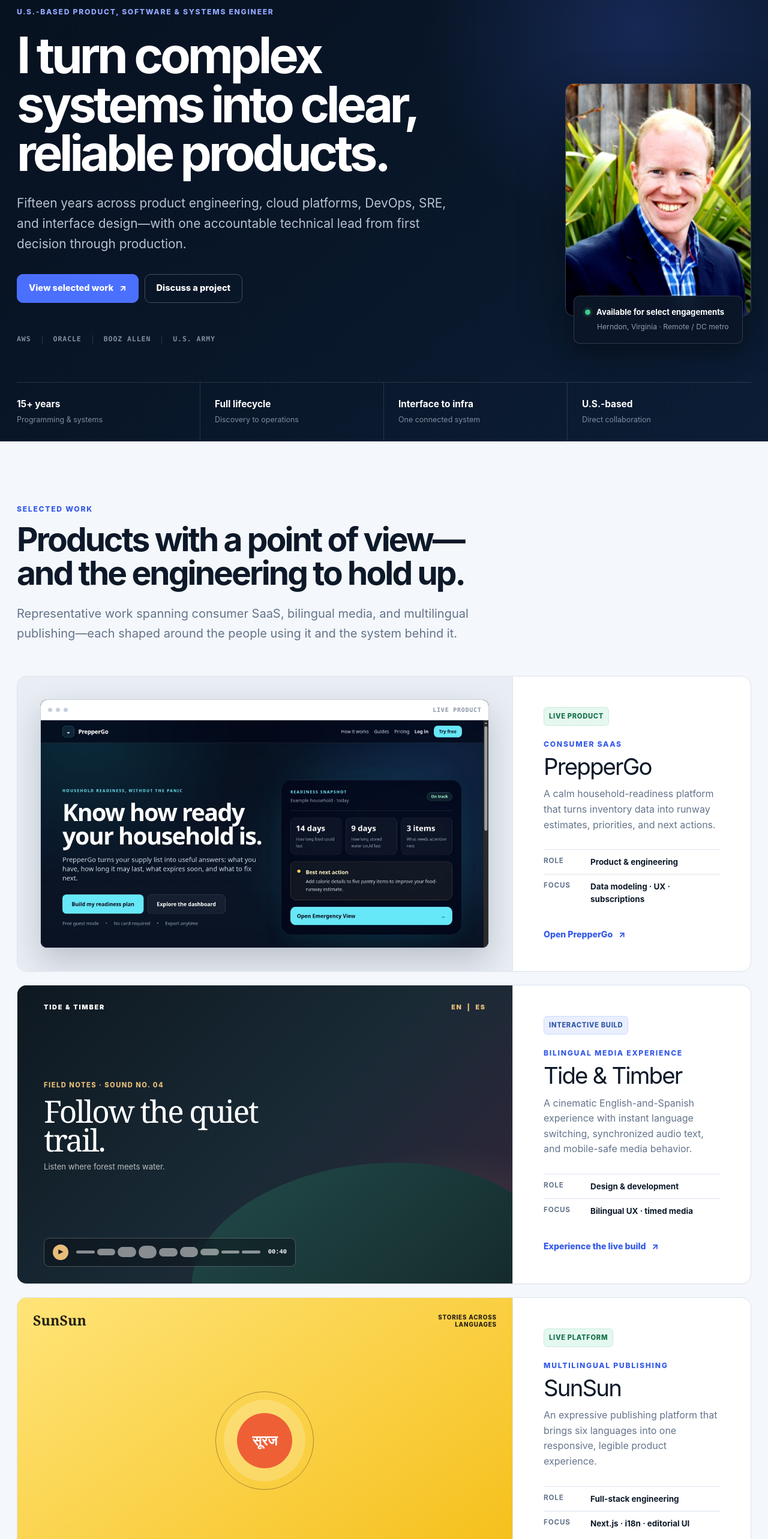
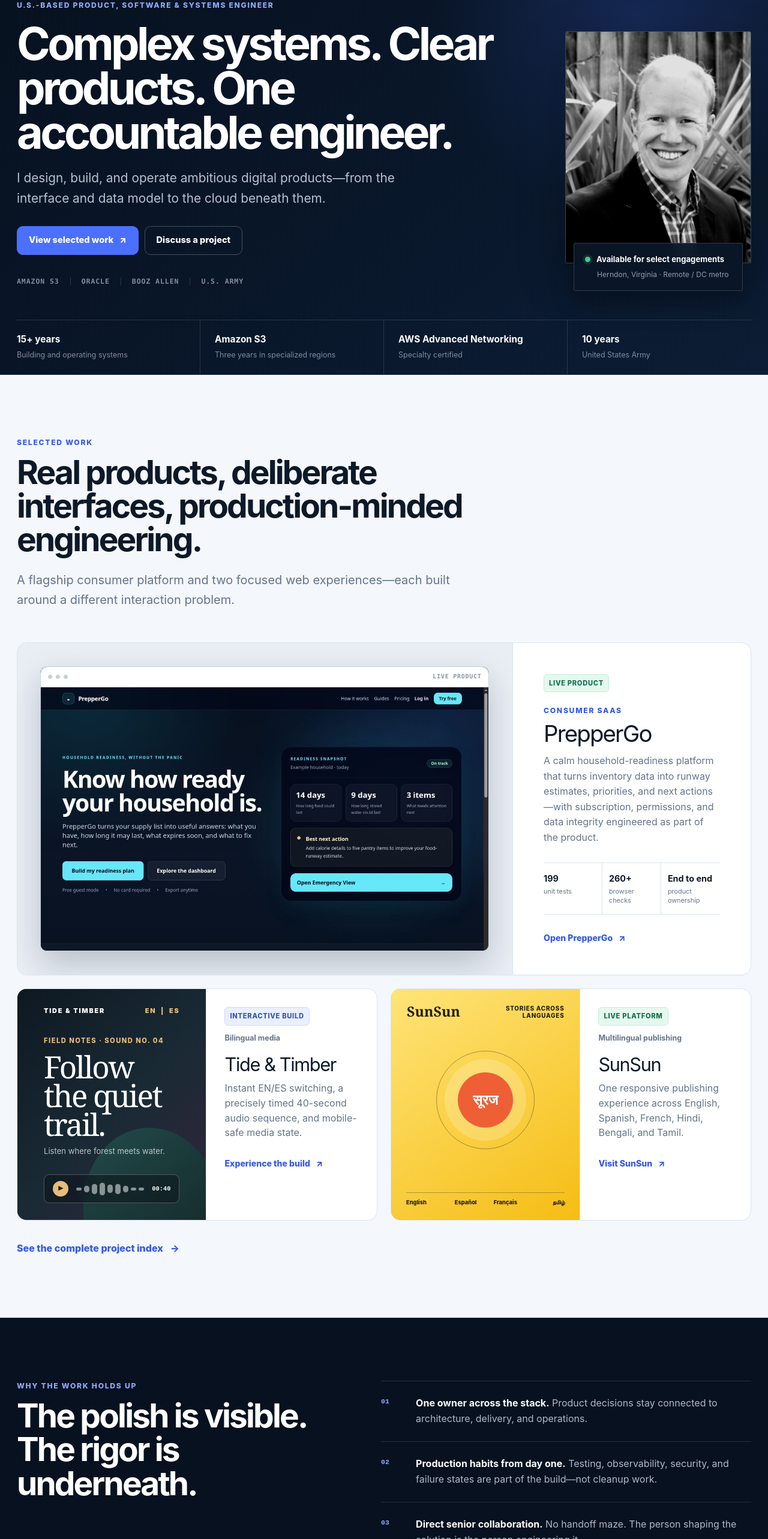
Before and after one commit to juschock/portfolioWebsite, a Next.js app: page / in a window 1280 px wide. Shown: the part 140-2706 px from the top of the page at 60% size. Built offline with nearby package versions, Linux system fonts and the light colour scheme.

Commit message:
Polish portfolio hierarchy and proof

```diff
--- a/src/app/globals.css
+++ b/src/app/globals.css
@@ -60,9 +60,9 @@
 .eyebrow-on-dark { color: #91a8ff; }
 
 .display {
-  max-width: 850px;
-  margin: 22px 0 26px;
-  font-size: clamp(3.35rem, 6.5vw, 6.25rem);
+  max-width: 900px;
+  margin: 18px 0 22px;
+  font-size: clamp(3.15rem, 5.9vw, 5.65rem);
   font-weight: 720;
   letter-spacing: -0.062em;
   line-height: 0.98;
@@ -176,19 +176,19 @@
 }
 
 .hero-layout {
-  min-height: 680px;
+  min-height: 600px;
   display: grid;
   grid-template-columns: minmax(0, 1.48fr) minmax(310px, 0.52fr);
   gap: clamp(54px, 7vw, 100px);
   align-items: center;
-  padding: 78px 0 64px;
+  padding: 58px 0 48px;
 }
 
 .hero-copy { min-width: 0; }
 
 .hero-lead {
-  max-width: 720px;
-  margin: 0 0 32px;
+  max-width: 680px;
+  margin: 0 0 28px;
   color: #b7c2d1;
   font-size: clamp(1.08rem, 1.7vw, 1.3rem);
   line-height: 1.65;
@@ -221,7 +221,7 @@
 .button-on-dark:hover { background: rgba(255, 255, 255, 0.07); border-color: rgba(255, 255, 255, 0.4); }
 
 .hero-credentials {
-  margin-top: 54px;
+  margin-top: 38px;
   display: flex;
   flex-wrap: wrap;
   gap: 10px 0;
@@ -241,7 +241,7 @@
 
 .hero-profile {
   align-self: stretch;
-  min-height: 470px;
+  min-height: 430px;
   display: flex;
   flex-direction: column;
   justify-content: flex-end;
@@ -252,7 +252,7 @@
   overflow: hidden;
   aspect-ratio: 4 / 5;
   border: 1px solid rgba(255, 255, 255, 0.15);
-  border-radius: 14px;
+  border-radius: 3px;
   background: var(--navy-800);
   box-shadow: 0 28px 80px rgba(0, 0, 0, 0.32);
 }
@@ -263,6 +263,8 @@
   display: block;
   object-fit: cover;
   object-position: center;
+  filter: grayscale(100%) contrast(1.06) brightness(0.88);
+  transform: scale(1.015);
 }
 
 .profile-summary {
@@ -274,7 +276,7 @@
   color: white;
   background: rgba(11, 23, 40, 0.94);
   border: 1px solid rgba(255, 255, 255, 0.16);
-  border-radius: 10px;
+  border-radius: 3px;
   box-shadow: 0 16px 36px rgba(0, 0, 0, 0.28);
   -webkit-backdrop-filter: blur(12px);
   backdrop-filter: blur(12px);
@@ -290,7 +292,7 @@
   border-top: 1px solid var(--line-dark);
 }
 
-.proof-rail > div { padding: 24px 24px 26px; border-right: 1px solid var(--line-dark); }
+.proof-rail > div { padding: 20px 24px 22px; border-right: 1px solid var(--line-dark); }
 .proof-rail > div:first-child { padding-left: 0; }
 .proof-rail > div:last-child { border-right: 0; }
 .proof-rail strong { display: block; color: white; font-size: 0.96rem; }
@@ -313,7 +315,7 @@
 .case-study-list { display: grid; gap: 22px; }
 
 .case-study {
-  min-height: 430px;
+  min-height: 410px;
   display: grid;
   grid-template-columns: minmax(0, 1.62fr) minmax(320px, 0.78fr);
   overflow: hidden;
@@ -346,6 +348,37 @@
 }
 
 .case-study-copy p { margin: 0; color: var(--muted); line-height: 1.6; }
+
+.project-proof {
+  display: grid;
+  grid-template-columns: repeat(3, 1fr);
+  border-block: 1px solid var(--line);
+}
+
+.project-proof > div { padding: 15px 11px; border-right: 1px solid var(--line); }
+.project-proof > div:first-child { padding-left: 0; }
+.project-proof > div:last-child { border-right: 0; }
+.project-proof strong { display: block; color: var(--ink); font-size: 0.9rem; }
+.project-proof span { margin-top: 4px; display: block; color: var(--muted); font-size: 0.68rem; line-height: 1.35; }
+
+.supporting-cases { display: grid; grid-template-columns: repeat(2, minmax(0, 1fr)); gap: 22px; }
+.supporting-case { overflow: hidden; display: grid; grid-template-columns: minmax(0, 1.05fr) minmax(260px, 0.95fr); background: white; border: 1px solid var(--line); border-radius: 16px; transition: transform 0.2s ease, box-shadow 0.2s ease, border-color 0.2s ease; }
+.supporting-case:hover { transform: translateY(-3px); border-color: #bdc9d8; box-shadow: var(--shadow); }
+.supporting-case-visual { min-width: 0; background: #e8eef6; }
+.supporting-case-visual .preview { height: 100%; min-height: 330px; }
+.supporting-case-copy { padding: 30px; border-left: 1px solid var(--line); }
+.supporting-case-copy h3 { margin: 20px 0 11px; font-size: clamp(1.7rem, 2.4vw, 2.35rem); letter-spacing: -0.045em; line-height: 1; }
+.supporting-case-copy p { margin: 0; color: var(--muted); line-height: 1.55; }
+.supporting-case-copy .view-link { margin-top: 28px; }
+
+.proof-section { color: white; background: var(--navy-950); border-block: 1px solid #172a43; }
+.proof-layout { display: grid; grid-template-columns: 0.9fr 1.1fr; gap: clamp(54px, 8vw, 110px); align-items: start; }
+.proof-layout .section-title { max-width: 560px; }
+.proof-ledger { border-top: 1px solid var(--line-dark); }
+.proof-ledger > div { padding: 24px 0; display: grid; grid-template-columns: 42px 1fr; gap: 16px; border-bottom: 1px solid var(--line-dark); }
+.proof-ledger span { color: #91a8ff; font: 750 0.72rem/1.7 ui-monospace, monospace; }
+.proof-ledger p { margin: 0; color: #aeb9c8; line-height: 1.62; }
+.proof-ledger strong { color: white; }
 
 .project-status {
   width: fit-content;
@@ -562,6 +595,7 @@
 .project-heading-row .project-status { margin: 0; }
 .project-copy h2 { margin: 24px 0 14px; font-size: clamp(2.05rem, 3vw, 3rem); letter-spacing: -0.045em; line-height: 1; }
 .project-summary { margin: 0; color: var(--muted); line-height: 1.62; }
+.project-proofline { margin: 16px 0 0; color: var(--accent-strong); font-size: 0.77rem; font-weight: 780; line-height: 1.45; }
 .project-detail-list { margin-top: 27px; border-top: 1px solid var(--line); }
 .project-detail-list > div { padding: 12px 0; display: grid; grid-template-columns: 92px 1fr; gap: 14px; border-bottom: 1px solid var(--line); }
 .project-detail-list dd { margin: 0; color: #34445a; font-size: 0.82rem; line-height: 1.5; }
@@ -666,6 +700,7 @@
 @media (max-width: 1020px) {
   .hero-layout { grid-template-columns: minmax(0, 1.2fr) minmax(290px, 0.8fr); gap: 48px; }
   .case-study { grid-template-columns: minmax(0, 1.25fr) minmax(310px, 0.75fr); }
+  .supporting-cases { grid-template-columns: 1fr; }
   .project-row { grid-template-columns: 46px 1fr; }
   .project-row-index { grid-row: 1 / span 2; }
   .project-media { border-right: 0; border-bottom: 1px solid var(--line); }
@@ -688,7 +723,7 @@
   .case-study { grid-template-columns: 1fr; }
   .case-study-visual .preview { min-height: 410px; }
   .case-study-copy { border-left: 0; border-top: 1px solid var(--line); }
-  .practice-layout, .timeline-heading, .section-head, .page-hero-grid, .about-grid, .contact-panel { grid-template-columns: 1fr; }
+  .practice-layout, .timeline-heading, .section-head, .page-hero-grid, .about-grid, .contact-panel, .proof-layout { grid-template-columns: 1fr; }
   .practice-intro { position: static; }
   .timeline-heading { gap: 20px; }
   .career-row { grid-template-columns: 116px 1fr; }
@@ -725,6 +760,12 @@
   .section-intro { margin-bottom: 36px; }
   .case-study-visual .preview { min-height: 300px; }
   .case-study-copy { padding: 27px 23px; }
+  .supporting-case { grid-template-columns: 1fr; }
+  .supporting-case-visual .preview { min-height: 285px; }
+  .supporting-case-copy { padding: 25px 22px; border-left: 0; border-top: 1px solid var(--line); }
+  .project-proof { grid-template-columns: 1fr; }
+  .project-proof > div { padding: 11px 0; border-right: 0; border-bottom: 1px solid var(--line); }
+  .project-proof > div:last-child { border-bottom: 0; }
   .preview-real { padding: 14px; }
   .browser-frame { min-height: 270px; }
   .browser-screen { min-height: 236px; }
--- a/src/app/page.tsx
+++ b/src/app/page.tsx
@@ -37,14 +37,14 @@
         <div className="site-shell hero-layout">
           <div className="hero-copy">
             <div className="eyebrow eyebrow-on-dark">U.S.-based product, software &amp; systems engineer</div>
-            <h1 className="display">I turn complex systems into clear, reliable products.</h1>
-            <p className="hero-lead">Fifteen years across product engineering, cloud platforms, DevOps, SRE, and interface design—with one accountable technical lead from first decision through production.</p>
+            <h1 className="display">Complex systems. Clear products. One accountable engineer.</h1>
+            <p className="hero-lead">I design, build, and operate ambitious digital products—from the interface and data model to the cloud beneath them.</p>
             <div className="button-row">
               <Link className="button button-accent" href="/projects">View selected work <span aria-hidden="true">↗</span></Link>
               <Link className="button button-on-dark" href="/contact">Discuss a project</Link>
             </div>
             <div className="hero-credentials" aria-label="Career highlights">
-              <span>AWS</span><span>Oracle</span><span>Booz Allen</span><span>U.S. Army</span>
+              <span>Amazon S3</span><span>Oracle</span><span>Booz Allen</span><span>U.S. Army</span>
             </div>
           </div>
 
@@ -59,10 +59,10 @@
           </aside>
         </div>
         <div className="site-shell proof-rail">
-          <div><strong>15+ years</strong><span>Programming &amp; systems</span></div>
-          <div><strong>Full lifecycle</strong><span>Discovery to operations</span></div>
-          <div><strong>Interface to infra</strong><span>One connected system</span></div>
-          <div><strong>U.S.-based</strong><span>Direct collaboration</span></div>
+          <div><strong>15+ years</strong><span>Building and operating systems</span></div>
+          <div><strong>Amazon S3</strong><span>Three years in specialized regions</span></div>
+          <div><strong>AWS Advanced Networking</strong><span>Specialty certified</span></div>
+          <div><strong>10 years</strong><span>United States Army</span></div>
         </div>
       </section>
 
@@ -70,12 +70,12 @@
         <div className="site-shell">
           <header className="section-intro">
             <div className="eyebrow">Selected work</div>
-            <h2 className="section-title">Products with a point of view—and the engineering to hold up.</h2>
-            <p className="lead">Representative work spanning consumer SaaS, bilingual media, and multilingual publishing—each shaped around the people using it and the system behind it.</p>
+            <h2 className="section-title">Real products, deliberate interfaces, production-minded engineering.</h2>
+            <p className="lead">A flagship consumer platform and two focused web experiences—each built around a different interaction problem.</p>
           </header>
 
           <div className="case-study-list">
-            <a className="case-study" href="https://www.preppergo.com/" target="_blank" rel="noreferrer">
+            <a className="case-study case-study-featured" href="https://www.preppergo.com/" target="_blank" rel="noreferrer">
               <div className="case-study-visual">
                 <ProjectPreview imageSrc="/projects/preppergo-home.jpg" imageAlt="The live PrepperGo homepage and readiness dashboard" objectPosition="center top" />
               </div>
@@ -84,52 +84,55 @@
                   <span className="project-status">Live product</span>
                   <div className="eyebrow">Consumer SaaS</div>
                   <h3>PrepperGo</h3>
-                  <p>A calm household-readiness platform that turns inventory data into runway estimates, priorities, and next actions.</p>
+                  <p>A calm household-readiness platform that turns inventory data into runway estimates, priorities, and next actions—with subscription, permissions, and data integrity engineered as part of the product.</p>
                 </div>
-                <dl className="project-facts">
-                  <div><dt>Role</dt><dd>Product &amp; engineering</dd></div>
-                  <div><dt>Focus</dt><dd>Data modeling · UX · subscriptions</dd></div>
-                </dl>
+                <div className="project-proof" aria-label="PrepperGo proof points">
+                  <div><strong>199</strong><span>unit tests</span></div>
+                  <div><strong>260+</strong><span>browser checks</span></div>
+                  <div><strong>End to end</strong><span>product ownership</span></div>
+                </div>
                 <span className="view-link">Open PrepperGo <span aria-hidden="true">↗</span></span>
               </div>
             </a>
 
-            <a className="case-study" href="https://tide-and-timber-demo.juschock.chatgpt.site" target="_blank" rel="noreferrer">
-              <div className="case-study-visual"><ProjectPreview kind="tide" /></div>
-              <div className="case-study-copy">
-                <div>
-                  <span className="project-status project-status-concept">Interactive build</span>
-                  <div className="eyebrow">Bilingual media experience</div>
+            <div className="supporting-cases">
+              <a className="supporting-case" href="https://tide-and-timber-demo.juschock.chatgpt.site" target="_blank" rel="noreferrer">
+                <div className="supporting-case-visual"><ProjectPreview kind="tide" /></div>
+                <div className="supporting-case-copy">
+                  <div className="project-heading-row"><span className="project-status project-status-concept">Interactive build</span><span>Bilingual media</span></div>
                   <h3>Tide &amp; Timber</h3>
-                  <p>A cinematic English-and-Spanish experience with instant language switching, synchronized audio text, and mobile-safe media behavior.</p>
+                  <p>Instant EN/ES switching, a precisely timed 40-second audio sequence, and mobile-safe media state.</p>
+                  <span className="view-link">Experience the build <span aria-hidden="true">↗</span></span>
                 </div>
-                <dl className="project-facts">
-                  <div><dt>Role</dt><dd>Design &amp; development</dd></div>
-                  <div><dt>Focus</dt><dd>Bilingual UX · timed media</dd></div>
-                </dl>
-                <span className="view-link">Experience the live build <span aria-hidden="true">↗</span></span>
-              </div>
-            </a>
+              </a>
 
-            <a className="case-study" href="https://www.sunsun.ai" target="_blank" rel="noreferrer">
-              <div className="case-study-visual"><ProjectPreview kind="sunsun" /></div>
-              <div className="case-study-copy">
-                <div>
-                  <span className="project-status">Live platform</span>
-                  <div className="eyebrow">Multilingual publishing</div>
+              <a className="supporting-case" href="https://www.sunsun.ai" target="_blank" rel="noreferrer">
+                <div className="supporting-case-visual"><ProjectPreview kind="sunsun" /></div>
+                <div className="supporting-case-copy">
+                  <div className="project-heading-row"><span className="project-status">Live platform</span><span>Multilingual publishing</span></div>
                   <h3>SunSun</h3>
-                  <p>An expressive publishing platform that brings six languages into one responsive, legible product experience.</p>
+                  <p>One responsive publishing experience across English, Spanish, French, Hindi, Bengali, and Tamil.</p>
+                  <span className="view-link">Visit SunSun <span aria-hidden="true">↗</span></span>
                 </div>
-                <dl className="project-facts">
-                  <div><dt>Role</dt><dd>Full-stack engineering</dd></div>
-                  <div><dt>Focus</dt><dd>Next.js · i18n · editorial UI</dd></div>
-                </dl>
-                <span className="view-link">Visit SunSun <span aria-hidden="true">↗</span></span>
-              </div>
-            </a>
+              </a>
+            </div>
           </div>
 
           <div className="section-action"><Link className="text-link" href="/projects">See the complete project index <span aria-hidden="true">→</span></Link></div>
+        </div>
+      </section>
+
+      <section className="section proof-section">
+        <div className="site-shell proof-layout">
+          <div>
+            <div className="eyebrow eyebrow-on-dark">Why the work holds up</div>
+            <h2 className="section-title">The polish is visible. The rigor is underneath.</h2>
+          </div>
+          <div className="proof-ledger">
+            <div><span>01</span><p><strong>One owner across the stack.</strong> Product decisions stay connected to architecture, delivery, and operations.</p></div>
+            <div><span>02</span><p><strong>Production habits from day one.</strong> Testing, observability, security, and failure states are part of the build—not cleanup work.</p></div>
+            <div><span>03</span><p><strong>Direct senior collaboration.</strong> No handoff maze. The person shaping the solution is the person engineering it.</p></div>
+          </div>
         </div>
       </section>
 
--- a/src/app/projects/page.tsx
+++ b/src/app/projects/page.tsx
@@ -14,6 +14,7 @@
   role: string;
   contribution: string;
   copy: string;
+  proof: string;
   tags: string[];
   href: string;
   link: string;
@@ -31,6 +32,7 @@
     role: "Product & engineering lead",
     contribution: "Product architecture, data modeling, interface system, subscriptions, and deployment.",
     copy: "A household-readiness platform that turns supply lists into useful answers: food and water runway, attention items, expirations, and clear next actions.",
+    proof: "199 unit tests · 260+ browser checks · PostgreSQL and RLS-backed",
     tags: ["Next.js", "Product engineering", "Data modeling", "Stripe"],
     href: "https://www.preppergo.com/",
     link: "Visit PrepperGo",
@@ -45,6 +47,7 @@
     role: "Designer & front-end engineer",
     contribution: "Instant EN/ES switching, timestamped audio text, custom media controls, and mobile-safe playback behavior.",
     copy: "A cinematic English-and-Spanish editorial experience built to demonstrate the exact media interactions required by a bilingual book-and-music platform.",
+    proof: "2 languages · 40-second timed sequence · single-play media state",
     tags: ["Next.js", "Bilingual UX", "Timed audio", "Responsive media"],
     href: "https://tide-and-timber-demo.juschock.chatgpt.site",
     link: "Experience the live build",
@@ -57,6 +60,7 @@
     role: "Full-stack engineer",
     contribution: "Responsive publishing system, multilingual content architecture, and editorial interface design.",
     copy: "A multilingual content experience bringing English, Spanish, French, Hindi, Bengali, and Tamil into one expressive product.",
+    proof: "6 languages · responsive editorial system",
     tags: ["Next.js", "TypeScript", "Internationalization", "Editorial UI"],
     href: "https://www.sunsun.ai",
     link: "Visit SunSun",
@@ -69,6 +73,7 @@
     role: "Creator & systems engineer",
     contribution: "Controlled agent workflows, serialized inference, reviewable diffs, verification gates, and local execution.",
     copy: "A local-first engineering workspace for scoped application work where every change remains inspectable, verifiable, and under operator control.",
+    proof: "Local-first · controlled execution · reviewable diffs",
     tags: ["Python", "Local LLMs", "Systems design", "Developer tooling"],
     href: "https://github.com/juschock",
     link: "GitHub profile",
@@ -81,6 +86,7 @@
     role: "Product architect & engineer",
     contribution: "Brief intake, deterministic production workflow, payments, and human quality control.",
     copy: "A structured brief-to-deliverable workflow for small nonprofits and local campaigns, pairing a simple customer surface with rigorous production controls.",
+    proof: "Deterministic workflow · human quality gate",
     tags: ["Next.js", "Workflow design", "Payments", "Human QA"],
     href: "https://github.com/juschock/CauseBrief",
     link: "View repository",
@@ -93,6 +99,7 @@
     role: "Full-stack engineer",
     contribution: "Secure organization, search, metadata, and high-volume administrative workflows.",
     copy: "A data-dense file operations interface designed around fast retrieval, legible metadata, and practical administration.",
+    proof: "Searchable metadata · high-volume administration",
     tags: ["Next.js", "Prisma", "Dashboard UI", "Data tables"],
     href: "https://github.com/juschock/file_management_dashbrd",
     link: "View repository",
@@ -134,6 +141,7 @@
                   <div className="project-heading-row"><span className="project-status">{project.status}</span><span>{project.type}</span></div>
                   <h2>{project.name}</h2>
                   <p className="project-summary">{project.copy}</p>
+                  <p className="project-proofline">{project.proof}</p>
                   <dl className="project-detail-list">
                     <div><dt>Role</dt><dd>{project.role}</dd></div>
                     <div><dt>Contribution</dt><dd>{project.contribution}</dd></div>
```
Also changed, not shown: src/app/components/Navbar.tsx (+8 -1 lines).
